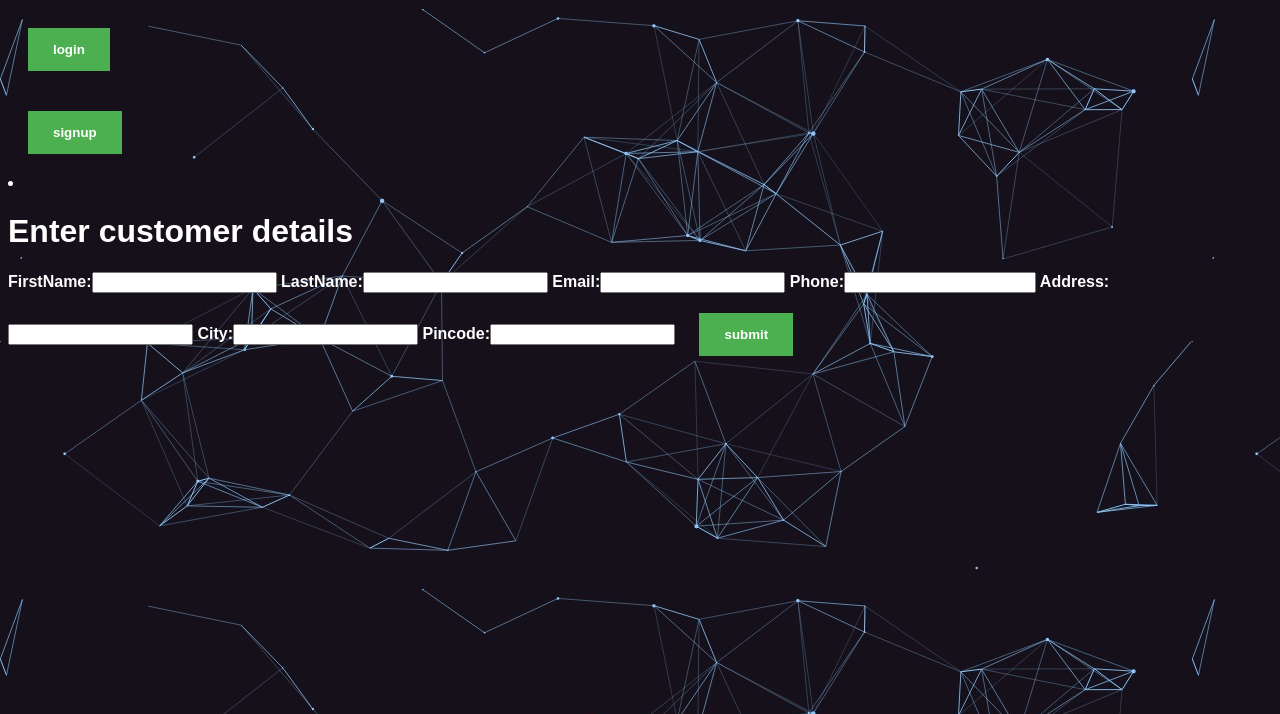
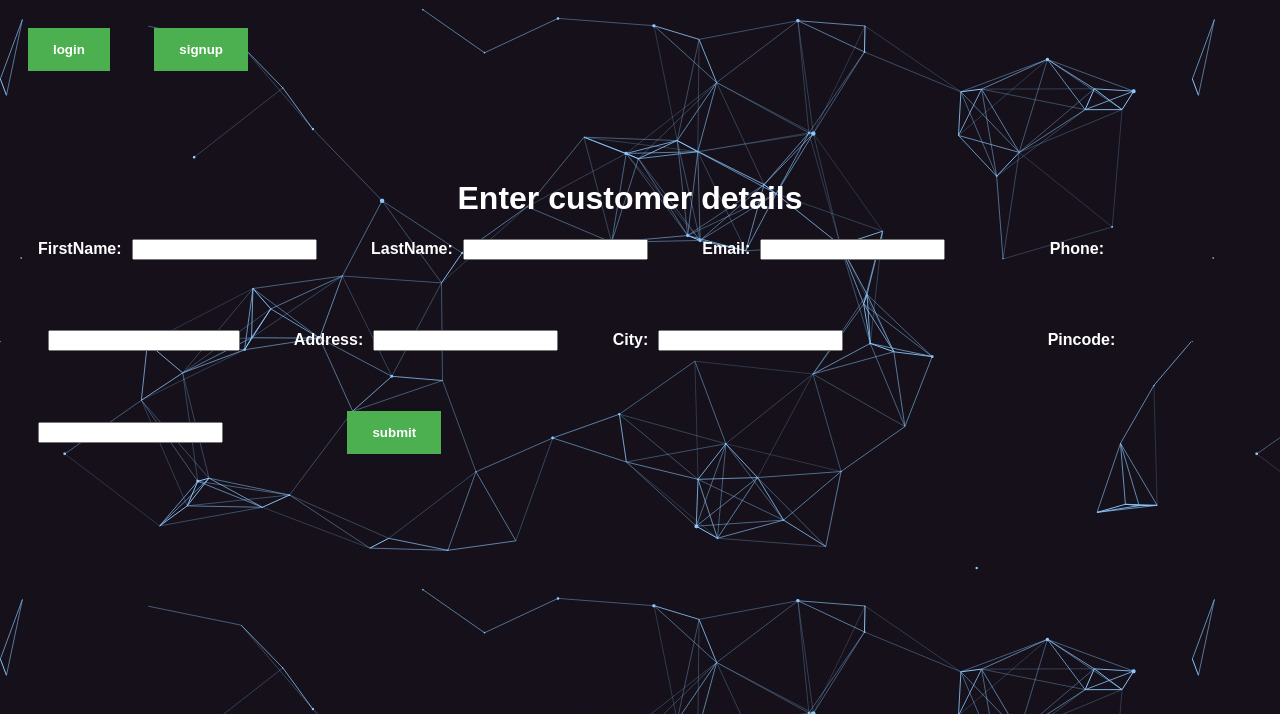
Before and after one commit to Nikhil-L/Online-Shopping-System, a Django app: page /customer/ in a window 1280 px wide. Shown: the top 714 px of the page. Run offline with Django 3.2, Linux system fonts and the light colour scheme.

Commit message:
Add styles to customer page

```diff
--- a/assets/style.css
+++ b/assets/style.css
@@ -36,18 +36,65 @@
     display: inline;
 }
 
+
+.wrapper
+{
+   margin-top: 50px;
+    margin-bottom: 50px;
+    margin-left: 30px;
+    margin-right: 50px;
+}
+
 .form-box
 {
     margin: 100px 30px;
+    display: inline;
+}
+
+.create-customer
+{
+    margin-top: 10px;
+   margin-bottom: 50px;
+   margin-left: 100px;
+   margin-right: 100px;
+    display: inline;
 }
 
 .site-form
 {
-    margin: 300px, 3000px;
+    display: inline;
 }
 
-.create-customer
+h1
 {
-    margin: 50px , 50px;
-    display: inline list-item;
+    text-align: center;
 }
+
+#id_FirstName
+{ margin-right: 50px;
+  margin-left: 10px;
+}
+#id_Email
+{margin-right: 100px;
+ margin-left: 10px;
+}
+#id_Phone
+{ margin-right: 50px;
+     margin-left: 10px;
+}
+#id_Address{
+    margin: 70px 50px 40px 10px;
+}
+#id_LastName
+{
+    margin-right: 50px;
+     margin-left: 10px;
+}
+#id_City{
+margin-right:  200px;
+ margin-left: 10px;
+}
+#id_Pincode
+{
+    margin-right: 100px;
+}
```
Also changed, not shown: db.sqlite3.
